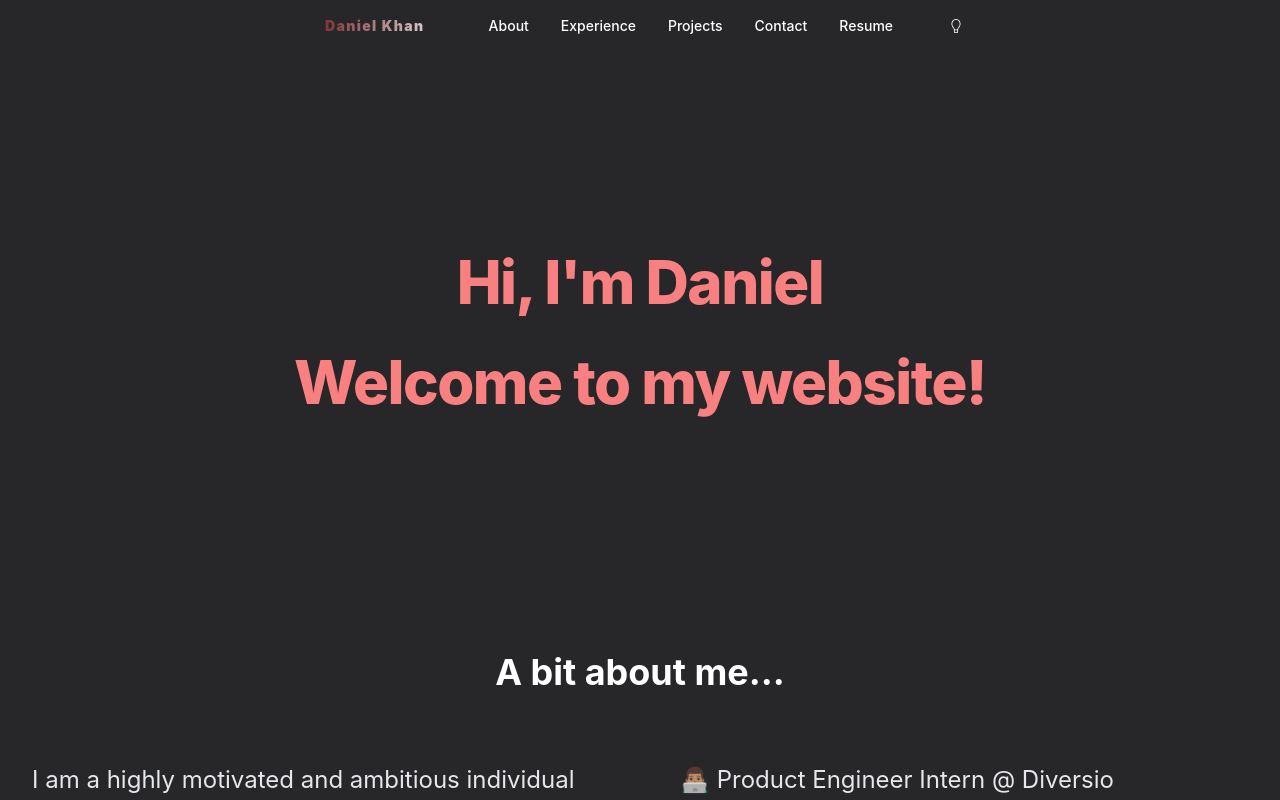
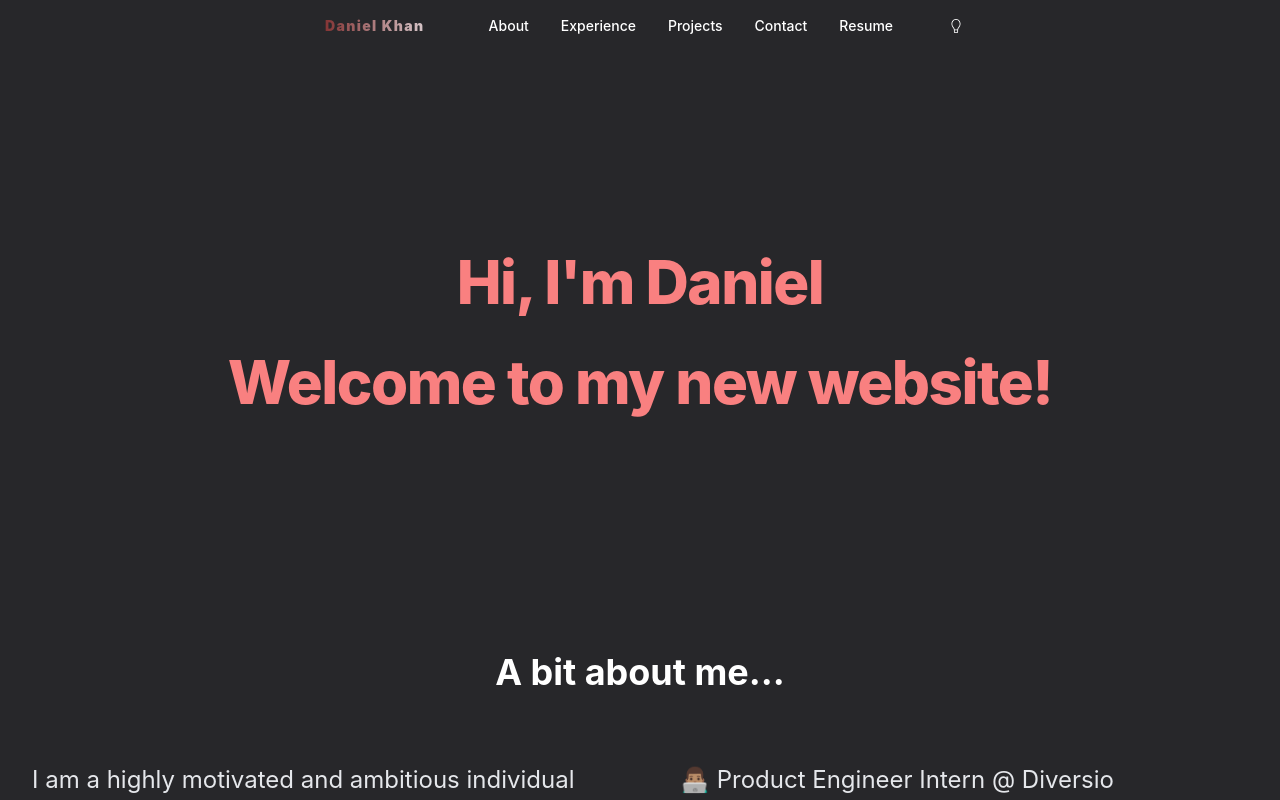
Before and after one commit to d27khan/dkhan, a Next.js app: page / in a window 1280 px wide. Shown: the top 800 px of the page. Built offline with nearby package versions, Linux system fonts and the light colour scheme.

Commit message:
New theme

```diff
--- a/pages/index.js
+++ b/pages/index.js
@@ -62,7 +62,7 @@ export default function Home() {
               Hi, I&apos;m Daniel
             </h2>
             <h3 className="text-5xl pb-40 text-red-600 dark:text-red-400 sm:text-6xl tracking-tight font-extrabold">
-              Welcome to my website!
+              Welcome to my  new website!
             </h3>
           </div>
 
```
